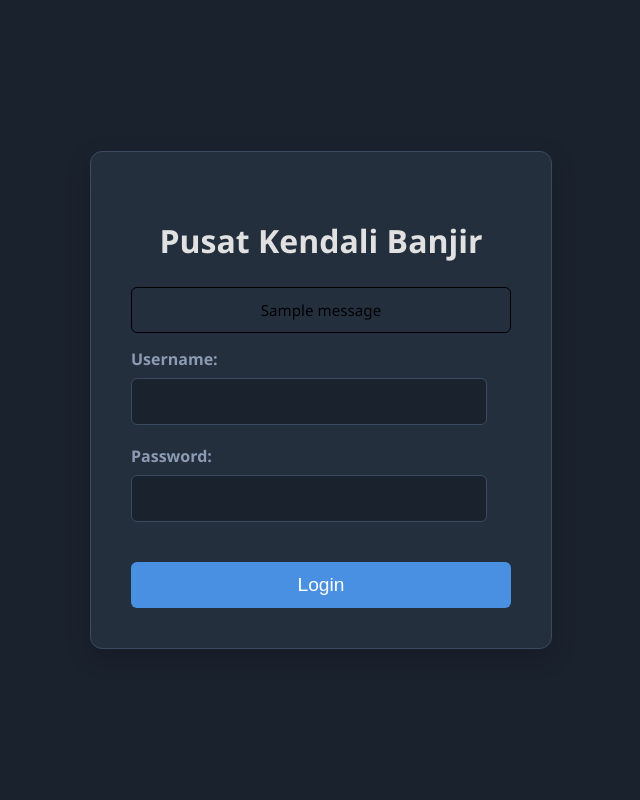
After one commit to alviansyahburhani/makassar-flood-monitoring-simulation, a Flask app: page /login in a window 1280 px wide. The commit adds this page. Shown: the whole page, without its empty margins (319-959 px from the left). Run offline with Flask 3, Linux system fonts and the light colour scheme; one stand-in notice (Sample message) is shown.

Commit message:
Update app.py, publisher.py, index and add login template

```diff
--- a/app.py
+++ b/app.py
@@ -1,138 +1,149 @@
 import eventlet
 eventlet.monkey_patch()
 
-from flask import Flask, render_template, jsonify
+from flask import Flask, render_template, session, redirect, url_for, request, flash
 from flask_socketio import SocketIO
 from flask_mqtt import Mqtt
 import json
 import random
 import string
-import requests # Library untuk melakukan HTTP request ke Gemini API
+import ssl
+import os
+from collections import deque
+from datetime import datetime
 
-# --- Konfigurasi Gemini API ---
-# Di lingkungan nyata, ini harus disimpan sebagai environment variable
-# Untuk saat ini, kita biarkan kosong karena akan di-handle oleh environment Canvas
-API_KEY = ""
-GEMINI_API_URL = f"https://generativelanguage.googleapis.com/v1beta/models/gemini-2.0-flash:generateContent?key={API_KEY}"
+# --- Konfigurasi Aplikasi ---
+app = Flask(__name__)
+app.config['SECRET_KEY'] = os.urandom(24) # Diperlukan untuk session management
 
-def generate_client_id(length=8):
-    return ''.join(random.choice(string.ascii_lowercase) for i in range(length))
+# --- Konfigurasi User untuk Login Web ---
+WEB_USERNAME = 'admin'
+WEB_PASSWORD = 'banjir123'
 
-app = Flask(__name__)
-app.config['SECRET_KEY'] = 'kunci-rahasia-banjir-multi!'
+# --- Konfigurasi MQTT ---
 app.config['MQTT_BROKER_URL'] = 'broker.hivemq.com'
-app.config['MQTT_BROKER_PORT'] = 1883
-app.config['MQTT_USERNAME'] = ''
-app.config['MQTT_PASSWORD'] = ''
-app.config['MQTT_CLIENT_ID'] = f'pusat-data-banjir-{generate_client_id()}'
+app.config['MQTT_BROKER_PORT'] = 8883
+app.config['MQTT_USERNAME'] = 'userbanjir'
+app.config['MQTT_PASSWORD'] = 'passwordrahasia123'
+app.config['MQTT_TLS_ENABLED'] = True
+app.config['MQTT_TLS_VERSION'] = ssl.PROTOCOL_TLS
+app.config['MQTT_CLIENT_ID'] = f'pusat-kendali-banjir-server'
 
 MQTT_TOPIC = "sungai/tallo/+/data"
 
+# --- Inisialisasi Ekstensi ---
 socketio = SocketIO(app)
 mqtt = Mqtt(app)
 
-# State untuk melacak apakah laporan sudah dibuat untuk status AWAS saat ini
-laporan_awas_dibuat = False
+# --- Variabel Global untuk State Aplikasi ---
+sensor_statuses = {}
+event_logs = deque(maxlen=20) # Simpan 20 log terakhir
 
-# --- Fungsi untuk memanggil Gemini API ---
-def get_gemini_recommendation(sensor_data):
-    global laporan_awas_dibuat
-    laporan_awas_dibuat = True # Tandai bahwa laporan sedang dibuat
+# --- Rute untuk Autentikasi Web (Fitur #1) ---
+@app.route('/login', methods=['GET', 'POST'])
+def login():
+    if request.method == 'POST':
+        username = request.form.get('username')
+        password = request.form.get('password')
+        if username == WEB_USERNAME and password == WEB_PASSWORD:
+            session['logged_in'] = True
+            return redirect(url_for('dashboard'))
+        else:
+            flash('Username atau Password salah!', 'error')
+    return render_template('login.html')
 
-    prompt = f"""
-    Anda adalah sistem ahli untuk penanggulangan bencana banjir.
-    Data sensor berikut menunjukkan kondisi darurat:
-    - Lokasi: {sensor_data['lokasi']}
-    - Ketinggian Air: {sensor_data['ketinggian_air']} cm
-    - Kecepatan Arus: {sensor_data['kecepatan_arus']} m/s
-    - Status: AWAS
+@app.route('/logout')
+def logout():
+    session.pop('logged_in', None)
+    return redirect(url_for('login'))
 
-    Berdasarkan data ini, berikan laporan taktis dalam format JSON yang ketat sesuai skema. Jangan tambahkan markdown.
-    """
-
-    # Skema JSON untuk output yang terstruktur dari Gemini
-    json_schema = {
-        "type": "OBJECT",
-        "properties": {
-            "analisis_singkat": { "type": "STRING" },
-            "rekomendasi_tindakan": {
-                "type": "ARRAY",
-                "items": { "type": "STRING" }
-            },
-            "pesan_untuk_warga": { "type": "STRING" }
-        },
-        "required": ["analisis_singkat", "rekomendasi_tindakan", "pesan_untuk_warga"]
-    }
-
-    payload = {
-        "contents": [{"parts": [{"text": prompt}]}],
-        "generationConfig": {
-            "response_mime_type": "application/json",
-            "response_schema": json_schema
-        }
-    }
-
-    try:
-        response = requests.post(GEMINI_API_URL, json=payload)
-        response.raise_for_status() # Lemparkan error jika status code bukan 2xx
-        result = response.json()
-
-        # Ekstrak teks JSON dari respons Gemini
-        report_text = result['candidates'][0]['content']['parts'][0]['text']
-        report_json = json.loads(report_text)
-
-        print("Laporan dari Gemini diterima:", report_json)
-        socketio.emit('gemini_report', report_json)
-    except requests.exceptions.RequestException as e:
-        print(f"Error saat memanggil Gemini API: {e}")
-        socketio.emit('gemini_error', {"error": "Gagal menghubungi AI Assistant."})
-    except (KeyError, IndexError, json.JSONDecodeError) as e:
-        print(f"Error mem-parsing respons Gemini: {e}")
-        socketio.emit('gemini_error', {"error": "Gagal memahami respons dari AI."})
-
-
+# --- Rute Aplikasi Utama ---
 @app.route('/')
-def index():
+def dashboard():
+    if not session.get('logged_in'):
+        return redirect(url_for('login'))
     return render_template('index.html')
 
+# --- Logika Socket.IO (Terhubung ke Frontend) ---
+@socketio.on('connect')
+def handle_socket_connect():
+    if not session.get('logged_in'):
+        return False # Tolak koneksi socket jika belum login
+    print("Dashboard terhubung ke Pusat Data!")
+    # Kirim log yang sudah ada ke client yang baru terhubung
+    socketio.emit('initial_logs', list(event_logs))
+
+# --- Logika MQTT (Terhubung ke Sensor) ---
 @mqtt.on_connect()
 def handle_mqtt_connect(client, userdata, flags, rc):
     if rc == 0:
         print("Pusat Data terhubung ke Broker MQTT!")
         mqtt.subscribe(MQTT_TOPIC)
-        print(f"Mendengarkan semua sensor di topik: {MQTT_TOPIC}")
     else:
-        print("Gagal terhubung ke MQTT.")
+        print(f"Gagal terhubung ke MQTT, kode: {rc}")
 
 @mqtt.on_message()
 def handle_mqtt_message(client, userdata, message):
-    global laporan_awas_dibuat
     try:
-        payload_str = message.payload.decode('utf-8')
-        data = json.loads(payload_str)
-        print(f"Terima data dari {data.get('id_sensor', 'Unknown')} <- {data.get('status', 'N/A')}")
+        data = json.loads(message.payload.decode('utf-8'))
+        sensor_id = data.get('id_sensor')
+        if not sensor_id: return
 
+        # Validasi Input (Sudah ada sebelumnya)
+        ketinggian = data.get('ketinggian_air')
+        if not isinstance(ketinggian, (int, float)) or not (0 <= ketinggian <= 1000):
+            print(f"Data ketinggian tidak valid dari {sensor_id} diterima: {ketinggian}")
+            return
+
+        print(f"Terima data dari {sensor_id} <- {data.get('status', 'N/A')}")
         socketio.emit('update_sensor', data)
 
-        # Cek jika status AWAS dan laporan belum dibuat
-        if "AWAS" in data.get('status', '') and not laporan_awas_dibuat:
-            print("Status AWAS terdeteksi! Meminta laporan dari Gemini...")
-            socketio.emit('generating_report') # Beri tahu UI untuk menampilkan loading
-            # Panggil Gemini di thread terpisah agar tidak memblokir
-            socketio.start_background_task(get_gemini_recommendation, data)
+        # --- Logika untuk Riwayat Kejadian (Fitur #3) ---
+        previous_status = sensor_statuses.get(sensor_id)
+        new_status = data.get('status')
+        if new_status and new_status != previous_status:
+            timestamp = datetime.now().strftime('%H:%M:%S')
+            log_message = f"[{timestamp}] Sensor '{data.get('lokasi')}' berubah status menjadi: {new_status}"
+            event_logs.appendleft(log_message) # Tambahkan ke paling atas
+            socketio.emit('new_log', log_message)
 
-        # Reset flag jika status sudah tidak AWAS
-        if "AWAS" not in data.get('status', '') and laporan_awas_dibuat:
-            laporan_awas_dibuat = False
-            print("Kondisi kembali aman, flag laporan direset.")
+        # Update status terakhir sensor
+        sensor_statuses[sensor_id] = new_status
+
+        # --- Logika untuk Ringkasan Sistem (Fitur #2) ---
+        total_sensors = len(sensor_statuses)
+        status_counts = {"AWAS": 0, "Siaga": 0, "Aman": 0}
+        highest_status_level = 0
+        highest_status_name = "Aman"
+
+        status_map = {"AWAS": 3, "Siaga": 2, "Aman": 1}
+
+        for status in sensor_statuses.values():
+            if "AWAS" in status:
+                status_counts["AWAS"] += 1
+            elif "Siaga" in status:
+                status_counts["Siaga"] += 1
+            elif "Aman" in status:
+                status_counts["Aman"] += 1
+
+        if status_counts["AWAS"] > 0:
+            highest_status_level = 3
+            highest_status_name = "AWAS"
+        elif status_counts["Siaga"] > 0:
+            highest_status_level = 2
+            highest_status_name = "Siaga"
+
+        summary = {
+            "total_sensors": total_sensors,
+            "counts": status_counts,
+            "highest_status": highest_status_name
+        }
+        socketio.emit('system_summary', summary)
 
     except Exception as e:
         print(f"Error memproses pesan: {e}")
 
-@socketio.on('connect')
-def handle_socket_connect():
-    print("Dashboard terhubung ke Pusat Data!")
-
+# --- Menjalankan Aplikasi ---
 if __name__ == '__main__':
-    print("Server Sistem Peringatan Dini Banjir berjalan di http://127.0.0.1:5001")
-    socketio.run(app, host='0.0.0.0', port=5001, use_reloader=False, debug=True)
+    print(f"Server Sistem Peringatan Dini Banjir berjalan. Buka browser dan akses halaman login.")
+    socketio.run(app, host='0.0.0.0', port=5001, debug=False)
--- /dev/null
+++ b/templates/login.html
@@ -0,0 +1,50 @@
+<!DOCTYPE html>
+<html lang="id">
+<head>
+    <meta charset="UTF-8">
+    <meta name="viewport" content="width=device-width, initial-scale=1.0">
+    <title>Login - Pusat Kendali Banjir</title>
+    <style>
+        body { font-family: 'Segoe UI', Tahoma, Geneva, Verdana, sans-serif; background-color: #1a222e; display: flex; justify-content: center; align-items: center; min-height: 100vh; margin: 0; }
+        .login-container { background: #242f3e; padding: 40px; border-radius: 12px; box-shadow: 0 8px 25px rgba(0,0,0,0.2); width: 380px; text-align: center; border: 1px solid #3a4a60; }
+        h2 { color: #e1e1e1; margin-bottom: 25px; font-size: 2em; font-weight: 600; }
+        .form-group { margin-bottom: 20px; text-align: left; }
+        label { display: block; margin-bottom: 8px; color: #8c9bb3; font-weight: bold; }
+        input[type="text"], input[type="password"] {
+            width: calc(100% - 24px); padding: 12px; border: 1px solid #3a4a60; border-radius: 6px; box-sizing: border-box;
+            font-size: 1.1em; outline: none; transition: all 0.3s; background-color: #1a222e; color: #e1e1e1;
+        }
+        input[type="text"]:focus, input[type="password"]:focus { border-color: #4a90e2; box-shadow: 0 0 8px rgba(74, 144, 226, 0.5); }
+        button {
+            width: 100%; padding: 12px; background-color: #4a90e2; color: white; border: none; border-radius: 6px;
+            cursor: pointer; font-size: 1.2em; margin-top: 20px; transition: background-color 0.3s, transform 0.2s;
+        }
+        button:hover { background-color: #357abd; transform: translateY(-2px); }
+        .flash-message { padding: 12px; margin-bottom: 15px; border-radius: 6px; font-size: 0.95em; border: 1px solid; }
+        .flash-message.error { background-color: #4d181f; color: #ff8a80; border-color: #e53935; }
+    </style>
+</head>
+<body>
+    <div class="login-container">
+        <h2>Pusat Kendali Banjir</h2>
+        {% with messages = get_flashed_messages(with_categories=true) %}
+            {% if messages %}
+                {% for category, message in messages %}
+                    <div class="flash-message {{ category }}">{{ message }}</div>
+                {% endfor %}
+            {% endif %}
+        {% endwith %}
+        <form method="POST" action="{{ url_for('login') }}">
+            <div class="form-group">
+                <label for="username">Username:</label>
+                <input type="text" id="username" name="username" required>
+            </div>
+            <div class="form-group">
+                <label for="password">Password:</label>
+                <input type="password" id="password" name="password" required>
+            </div>
+            <button type="submit">Login</button>
+        </form>
+    </div>
+</body>
+</html>
```
Also changed, not shown: publisher.py (+34 -8 lines), templates/index.html (+51 -11 lines).
